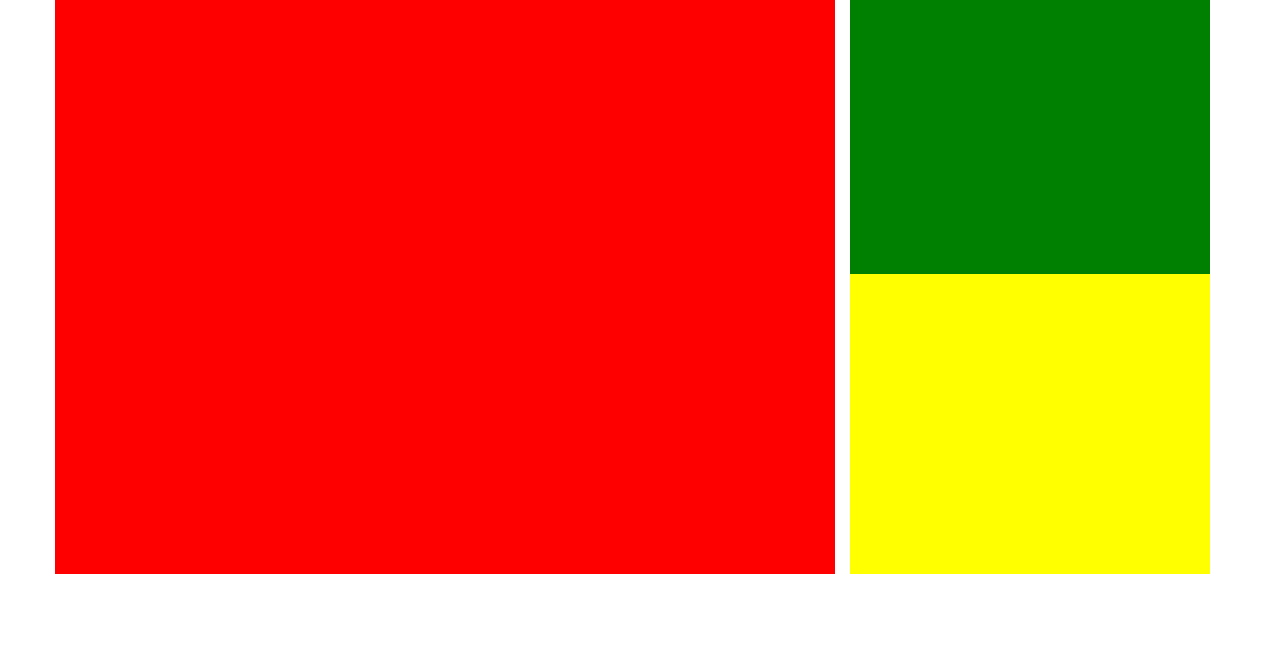
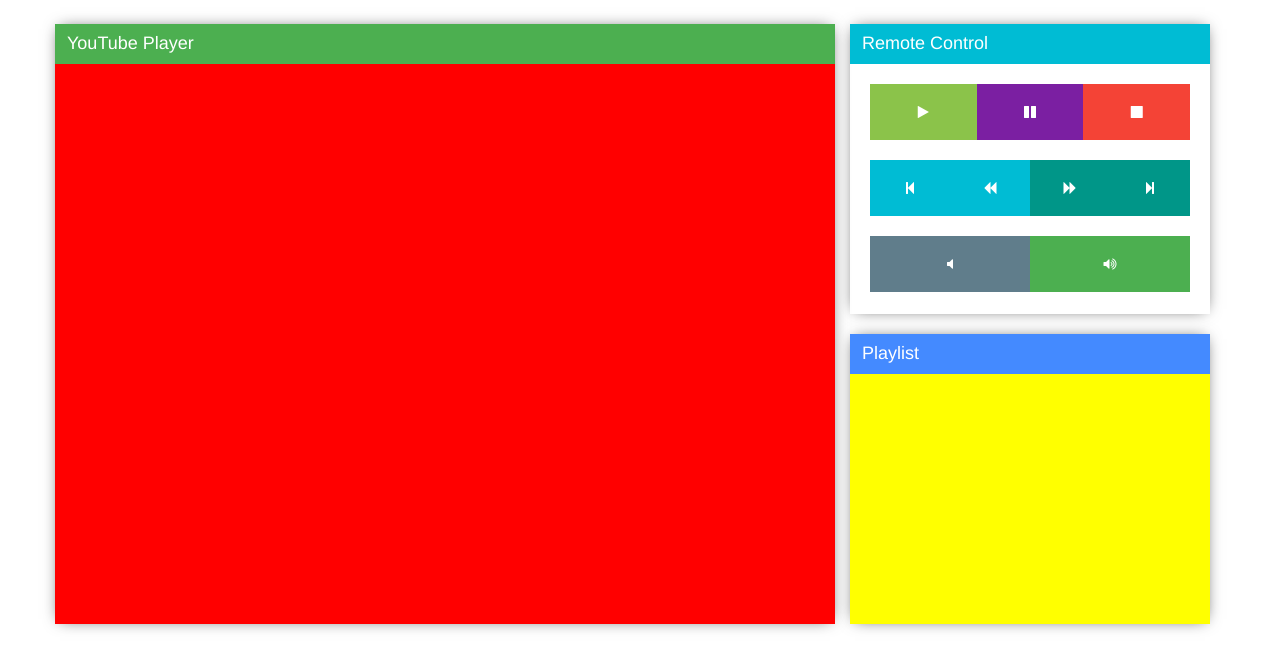
Before and after one commit to ElvinJin/YouTube-Remote, a plain HTML site: page index.html in a window 1280 px wide. Shown: the part 149-800 px from the top of the page. Drawn offline with Linux system fonts and the light colour scheme.

Commit message:
Finish basic UI

```diff
--- a/css/main.css
+++ b/css/main.css
@@ -1,14 +1,116 @@
 #left-col {
 	background-color: red;
 	height: 600px;
+	-webkit-box-shadow: 0px 0px 15px -5px rgba(0,0,0,0.75);
+	-moz-box-shadow: 0px 0px 15px -5px rgba(0,0,0,0.75);
+	box-shadow: 0px 0px 15px -5px rgba(0,0,0,0.75);
+
 }
 
 #control {
-	background-color: green;
-	height: 300px;
+	height: 290px;
+	-webkit-box-shadow: 0px 0px 15px -5px rgba(0,0,0,0.75);
+	-moz-box-shadow: 0px 0px 15px -5px rgba(0,0,0,0.75);
+	box-shadow: 0px 0px 15px -5px rgba(0,0,0,0.75);
 }
 
 #playlist {
 	background-color: yellow;
-	height: 300px;
+	height: 290px;
+	-webkit-box-shadow: 0px 0px 15px -5px rgba(0,0,0,0.75);
+	-moz-box-shadow: 0px 0px 15px -5px rgba(0,0,0,0.75);
+	box-shadow: 0px 0px 15px -5px rgba(0,0,0,0.75);
 }
+
+.top-section {
+	margin: 40px auto;
+}
+
+.title-banner {
+	height: 40px;
+	line-height: 40px;
+	padding: 0 12px;
+	color: white;
+}
+
+#control {
+	margin-bottom: 20px;
+}
+
+#left-col .title-banner {
+	background-color: #4CAF50;
+}
+
+#control .title-banner {
+	background-color: #00BCD4;
+}
+
+#playlist .title-banner {
+	background-color: #448AFF;
+}
+
+#control-panel {
+	padding: 20px;
+}
+
+.control-btn {
+	height: 56px;
+	margin-bottom: 20px;
+	line-height: 56px;
+	text-align: center;
+	padding: 0;
+}
+.control-btn a {
+	color: white;
+	width: 100%;
+	height: 100%;
+	display: block;
+	font-size: 1em;
+}
+
+.control-btn a:hover {
+	text-decoration: none;
+	-webkit-box-shadow: inset 0px 0px 34px -16px rgba(0,0,0,1);
+	-moz-box-shadow: inset 0px 0px 34px -16px rgba(0,0,0,1);
+	box-shadow: inset 0px 0px 34px -16px rgba(0,0,0,1);
+}
+
+span.visible-sm-inline {
+	margin-left: 10px;
+}
+
+#ctrl-btn-play {
+	background-color: #8BC34A;
+}
+
+#ctrl-btn-pause {
+	background-color: #7B1FA2;
+}
+
+#ctrl-btn-stop {
+	background-color: #F44336;
+}
+
+#ctrl-btn-step-backward {
+	background-color: #00BCD4;
+}
+
+#ctrl-btn-backward {
+	background-color: #00BCD4;
+}
+
+#ctrl-btn-step-forward {
+	background-color: #009688;
+}
+
+#ctrl-btn-forward {
+	background-color: #009688;
+}
+
+#ctrl-btn-mute {
+	background-color: #607D8B;
+}
+
+#ctrl-btn-unmute {
+	background-color: #4CAF50;
+}
--- a/index.html
+++ b/index.html
@@ -8,6 +8,8 @@
       <link href="css/bootstrap.min.css" rel="stylesheet">
       <!-- Bootstrap theme -->
       <link href="css/bootstrap-theme.min.css" rel="stylesheet">
+      <!-- Font Awesome -->
+      <link href="css/font-awesome.min.css" rel="stylesheet">
       <!-- Custom CSS -->
       <link href="css/main.css" rel="stylesheet">
   </head>
@@ -27,10 +29,56 @@
       </div>
       <div class="row">
         <div id="left-col" class="hidden-xs hidden-sm col-md-8">
+          <div class="title-banner row">
+            <h4>YouTube Player</h4>
+          </div>
         </div>
         <div id="right-col" class="col-xs-12 col-md-4">
-          <div id="control" class="col-md-12"></div>
-          <div id="playlist" class="col-md-12"></div>
+          <div id="control" class="col-md-12">
+            <div class="title-banner row">
+              <h4>Remote Control</h4>
+            </div>
+            <div id="control-panel">
+              <div class="row">
+                <div class="control-btn col-xs-4"><a id="ctrl-btn-play" href="">
+                  <i class="fa fa-play"></i><span class="visible-sm-inline">PLAY</span>
+                </a></div>
+                <div class="control-btn col-xs-4"><a id="ctrl-btn-pause" href="">
+                  <i class="fa fa-pause"></i><span class="visible-sm-inline">PAUSE</span>
+                </a></div>
+                <div class="control-btn col-xs-4"><a id="ctrl-btn-stop" href="">
+                  <i class="fa fa-stop"></i><span class="visible-sm-inline">STOP</span>
+                </a></div>
+              </div>
+              <div class="row">
+                <div class="control-btn col-xs-3"><a id="ctrl-btn-step-backward" href="">
+                  <i class="fa fa-step-backward"></i><span class="visible-sm-inline">PREVIOUS</span>
+                </a></div>
+                <div class="control-btn col-xs-3"><a id="ctrl-btn-backward" href="">
+                  <i class="fa fa-backward"></i><span class="visible-sm-inline">REWIND</span>
+                </a></div>
+                <div class="control-btn col-xs-3"><a id="ctrl-btn-forward" href="">
+                  <i class="fa fa-forward"></i><span class="visible-sm-inline">FAST FORWARD</span>
+                </a></div>
+                <div class="control-btn col-xs-3"><a id="ctrl-btn-step-forward" href="">
+                  <i class="fa fa-step-forward"></i><span class="visible-sm-inline">NEXT</span>
+                </a></div>
+              </div>
+              <div class="row">
+                <div class="control-btn col-xs-6"><a id="ctrl-btn-mute" href="">
+                  <i class="fa fa-volume-off"></i><span class="visible-sm-inline">MUTE</span>
+                </a></div>
+                <div class="control-btn col-xs-6"><a id="ctrl-btn-unmute" href="">
+                  <i class="fa fa-volume-up"></i><span class="visible-sm-inline">UNMUTE</span>
+                </a></div>
+              </div>
+            </div>
+          </div>
+          <div id="playlist" class="col-md-12">
+            <div class="title-banner row">
+              <h4>Playlist</h4>
+            </div>
+          </div>
         </div>
       </div>
     </div>
```
